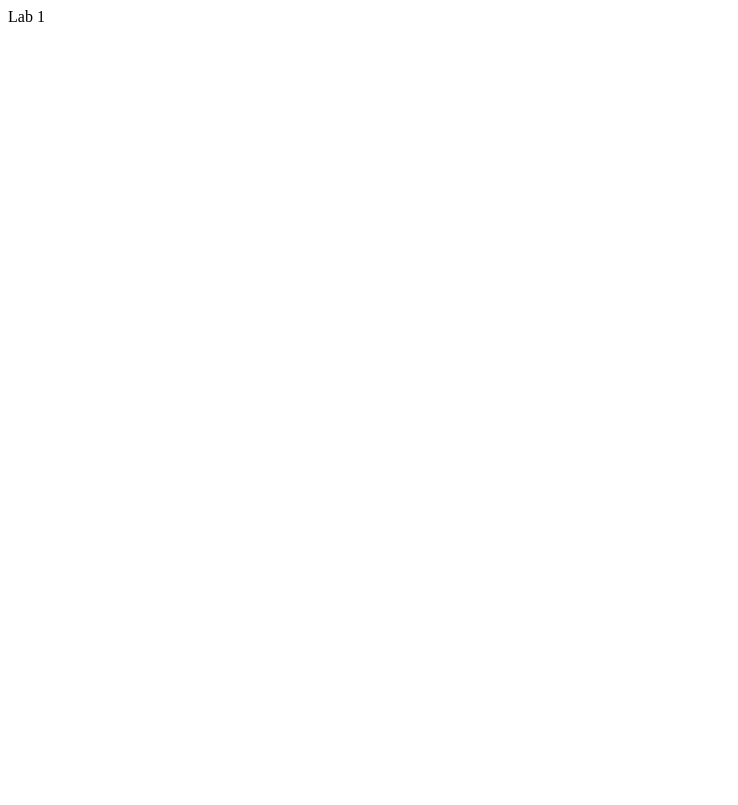
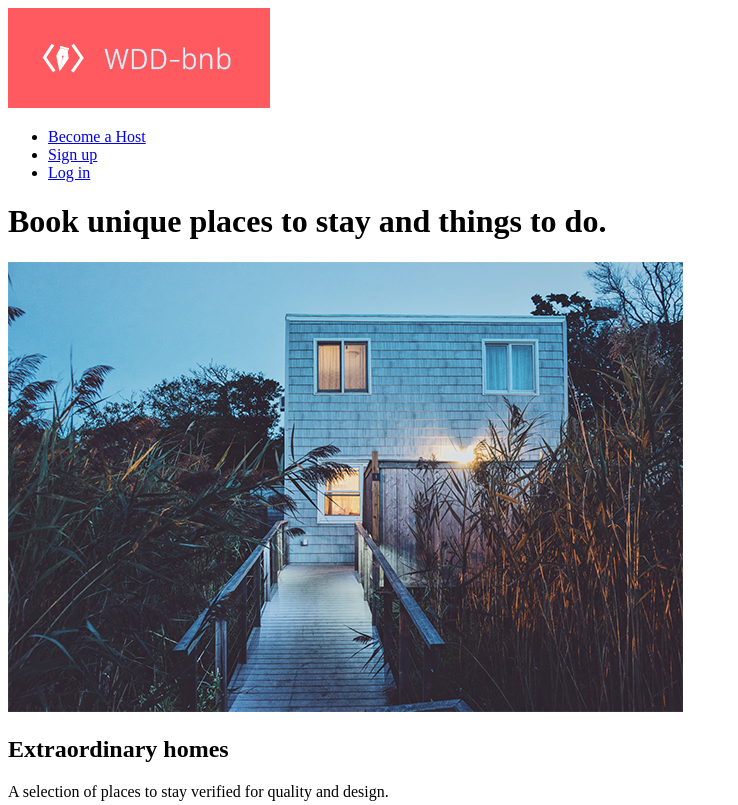
Before and after one commit to priscillajefry/priscillajefry.github.io, a plain HTML site: page labs/lab1/index.html in a window 1280 px wide. Shown: the top 805 px of the page, without its empty margins (0-738 px from the left). Drawn offline with Linux system fonts and the light colour scheme.

Commit message:
finished lab1

```diff
--- a/labs/lab1/index.html
+++ b/labs/lab1/index.html
@@ -1,6 +1,48 @@
-<!DOCTYPE html>
+<!doctype html>
 <html>
-    <body>
-        Lab 1
-    </body>
+
+<head>
+    <title>
+    </title>
+</head>
+
+<body>
+    <header>
+
+        <!-- We can put an image in a link -->
+        <a href="home">
+            <img src="img/logo.png" alt="">
+        </a>
+
+        <!-- Navigation block (links to other pages), also semantic! -->
+        <nav>
+            <ul>
+                <li><a href="become-host">Become a Host</a></li>
+                <li><a href="sign-up">Sign up</a></li>
+                <li><a href="log-in">Log in</a></li>
+            </ul>
+        </nav>
+
+    <!-- don't forget to close the header tag! -->
+    </header>
+    <h1>Book unique places to stay and things to do.</h1>
+    <section>
+        <img src="img/house.png" />
+
+        <!-- Size-two heading -->
+        <h2>Extraordinary homes</h2>
+        <p>
+           A selection of places to stay verified for quality and design.
+        </p>
+        <img src="img/city.png" />
+        <h2>Places to stay around the world</h2>
+        <p>Explore a new city on your next trip!</p>
+        <img src="img/sushimaking.png" />
+        <h3>Top-rated experiences</h3>
+        <p>
+        Book one-of-a-kind activities hosted by locals, created for the curious.
+        </p>
+    </section>
+</body>
+
 </html>
```
Also changed, not shown: labs/lab1/img/city.png (added), labs/lab1/img/house.png (added), labs/lab1/img/logo.png (added), labs/lab1/img/sushimaking.png (added), 3 other files.
